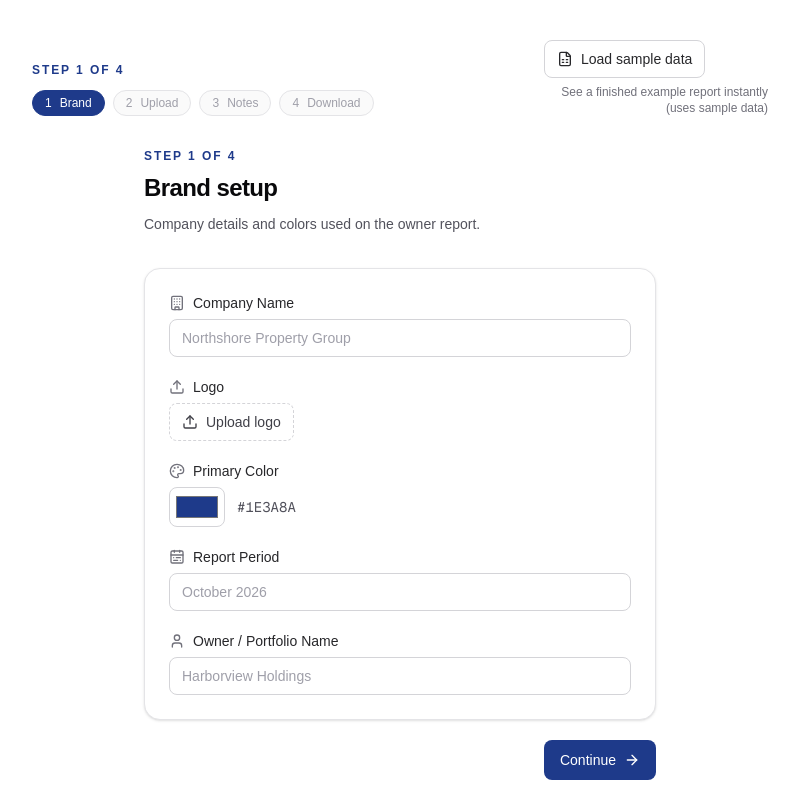
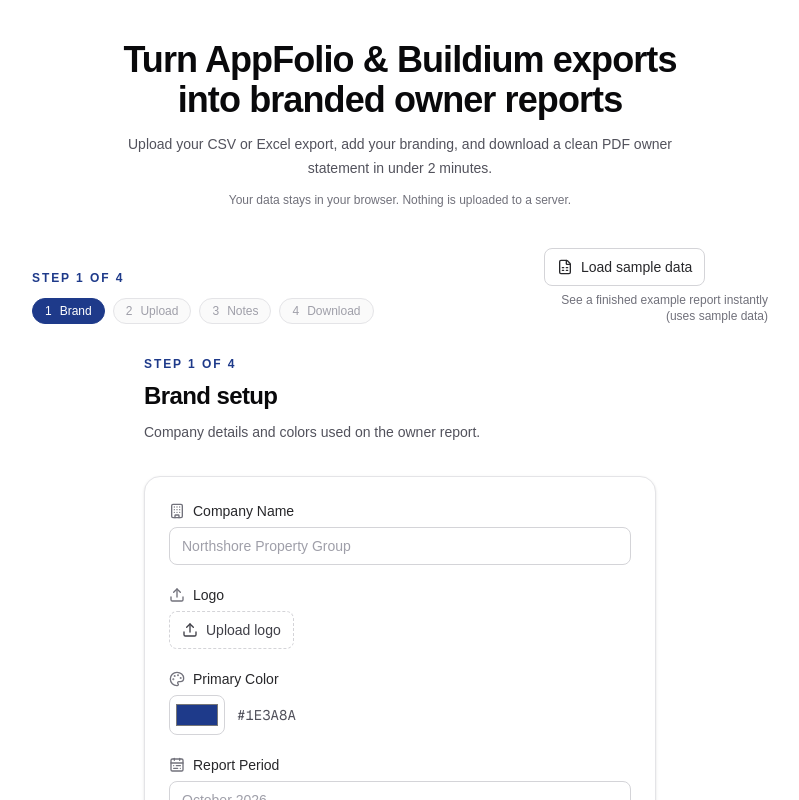
Before and after one commit to SharmaDhirendr/owner-report-studio, a Next.js app: page / in a window 1280 px wide. Shown: the top 800 px of the page, without its empty margins (240-1039 px from the left). Built offline with nearby package versions, Linux system fonts and the light colour scheme.

Commit message:
Add intro section explaining the tool

```diff
--- a/src/app/page.tsx
+++ b/src/app/page.tsx
@@ -81,6 +81,18 @@ export default function HomePage() {
 
   return (
     <main className="mx-auto flex w-full max-w-3xl flex-1 flex-col px-4 py-10">
+      <header className="mb-10 text-center">
+        <h1 className="text-3xl font-semibold tracking-tight text-balance text-zinc-950 sm:text-4xl dark:text-zinc-50">
+          Turn AppFolio & Buildium exports into branded owner reports
+        </h1>
+        <p className="mx-auto mt-3 max-w-xl text-sm leading-6 text-pretty text-zinc-600 dark:text-zinc-400">
+          Upload your CSV or Excel export, add your branding, and download a clean PDF owner
+          statement in under 2 minutes.
+        </p>
+        <p className="mt-3 text-xs text-zinc-500 dark:text-zinc-400">
+          Your data stays in your browser. Nothing is uploaded to a server.
+        </p>
+      </header>
       <div className="mb-8 flex flex-col gap-4 sm:flex-row sm:items-end sm:justify-between">
         <div>
           <p className="text-xs font-semibold tracking-[0.16em] text-[#1E3A8A] uppercase">
```
